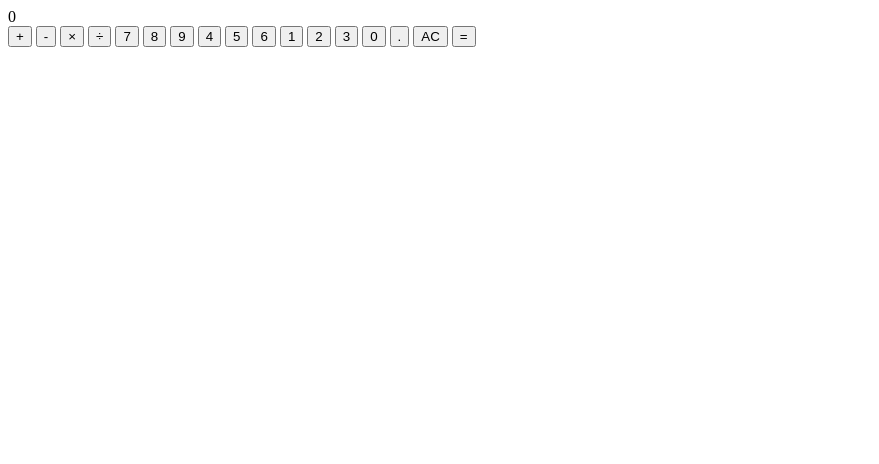
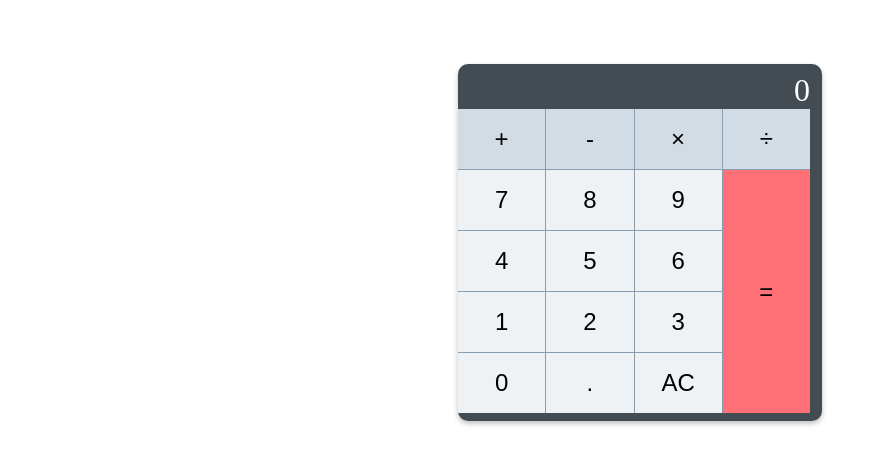
Before and after one commit to SRIKRISHNAN-TR/SSg, a plain HTML site: page index.html in a window 1280 px wide. Shown: the whole page, without its empty margins (0-879 px from the left). Drawn offline with Linux system fonts and the light colour scheme.

Commit message:
Update index.html

```diff
--- a/index.html
+++ b/index.html
@@ -4,7 +4,7 @@
         <title>
             CALCULATOR
         </title>
-        <link rel="stylesheet" href="demo.css/demo.css">
+        <link rel="stylesheet" href="cal.css">
 
     </head>
     <body>
```
